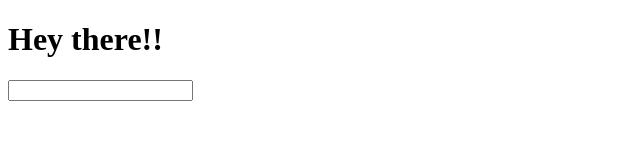
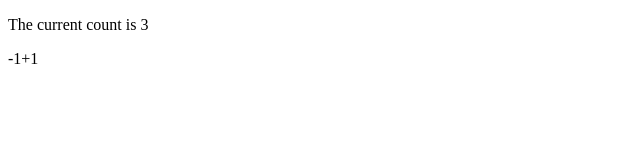
Before and after one commit to Sujith46/reactStates, a React app: page / in a window 1280 px wide. Shown: the whole page, without its empty margins (0-640 px from the left). Built offline with nearby package versions, Linux system fonts and the light colour scheme.

Commit message:
useState function added

```diff
--- a/src/index.html
+++ b/src/index.html
@@ -5,6 +5,6 @@
     <title>How to set up React, Webpack, and Babel</title>
 </head>
 <body>
-<div id="container"></div>
+<div id="root"></div>
 </body>
 </html>
--- a/src/js/components/Form.js
+++ b/src/js/components/Form.js
@@ -1,41 +1,61 @@
-import React, { Component } from "react";
+import React, { Component, useState } from "react";
 import ReactDOM from "react-dom";
 
-class Form extends Component {
-  constructor() {
-    super();
+const App = (props) => {
 
-    this.state = {
-      value: ""
-    };
+  const [count, setCount] = useState(props.count)
 
-    this.handleChange = this.handleChange.bind(this);
-  }
 
-  handleChange(event) {
-    const { value } = event.target;
-    this.setState(() => {
-      return {
-        value
-      };
-    });
-  }
-
-  render() {
-    return (
-      <form>
-        <h1>Hey there!!</h1>
-        <input
-          type="text"
-          value={this.state.value}
-          onChange={this.handleChange}
-        />
-      </form>
-    );
-  }
+  return (
+    <div>
+      <p>The current count is {count}</p>
+      <buttom onClick={() => setCount(count - 1)}>-1</buttom>
+      <buttom onClick={() => setCount(count + 1)}>+1</buttom>
+    </div>
+  )
 }
 
-export default Form;
+App.defaultProps = {
+  count: 0
+}
 
-const wrapper = document.getElementById("container");
-wrapper ? ReactDOM.render(<Form />, wrapper) : false;
+ReactDOM.render(<App count={3}/>, document.getElementById('root'))
+
+// class Form extends Component {
+//   constructor() {
+//     super();
+
+//     this.state = {
+//       value: ""
+//     };
+
+//     this.handleChange = this.handleChange.bind(this);
+//   }
+
+//   handleChange(event) {
+//     const { value } = event.target;
+//     this.setState(() => {
+//       return {
+//         value
+//       };
+//     });
+//   }
+
+//   render() {
+//     return (
+//       <form>
+//         <h1>Hey there!!</h1>
+//         <input
+//           type="text"
+//           value={this.state.value}
+//           onChange={this.handleChange}
+//         />
+//       </form>
+//     );
+//   }
+// }
+
+// export default Form;
+
+// const wrapper = document.getElementById("container");
+// wrapper ? ReactDOM.render(<Form />, wrapper) : false;
```
Also changed, not shown: dist/index.html.
